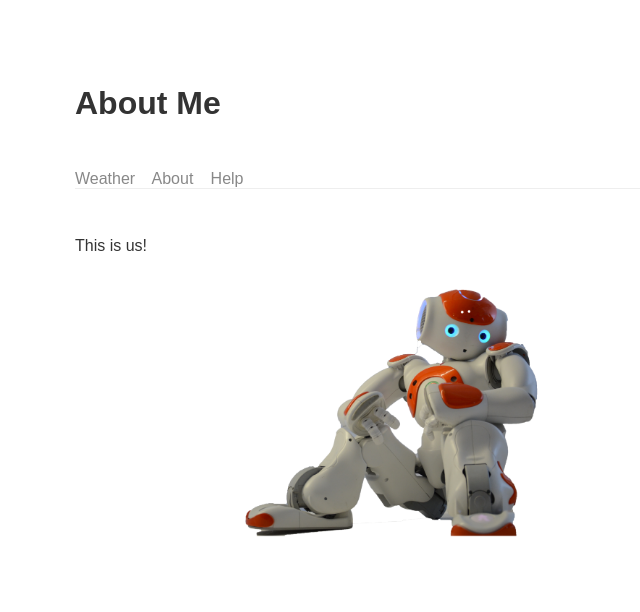
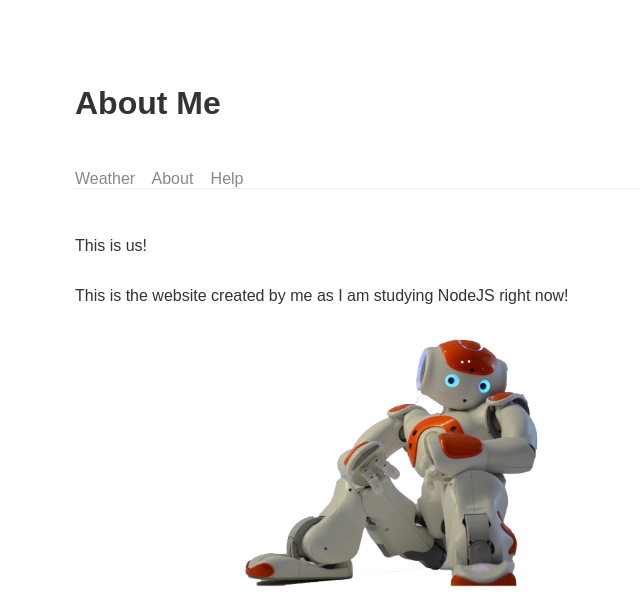
Before and after one commit to quantiano/Weather-AP--NodeJSI, a Node server app: page /about in a window 1280 px wide. Shown: the top 612 px of the page, without its empty margins (245-885 px from the left). Run offline with Node 20, Linux system fonts and the light colour scheme; some libraries are stand-ins or nearby versions.

Commit message:
about page

```diff
--- a/templates/views/about.hbs
+++ b/templates/views/about.hbs
@@ -9,6 +9,7 @@
 <body>
     {{>header}}
     <p>{{text}}</p>
+    <p>This is the website created by me as I am studying NodeJS right now!</p>
     <img src="./img/robot-01.webp">
     {{>footer}} <!-- เรียกใช้ footer.hbs ที่เรา registerPartials ไปในหน้า app.js -->
 </body>
```
